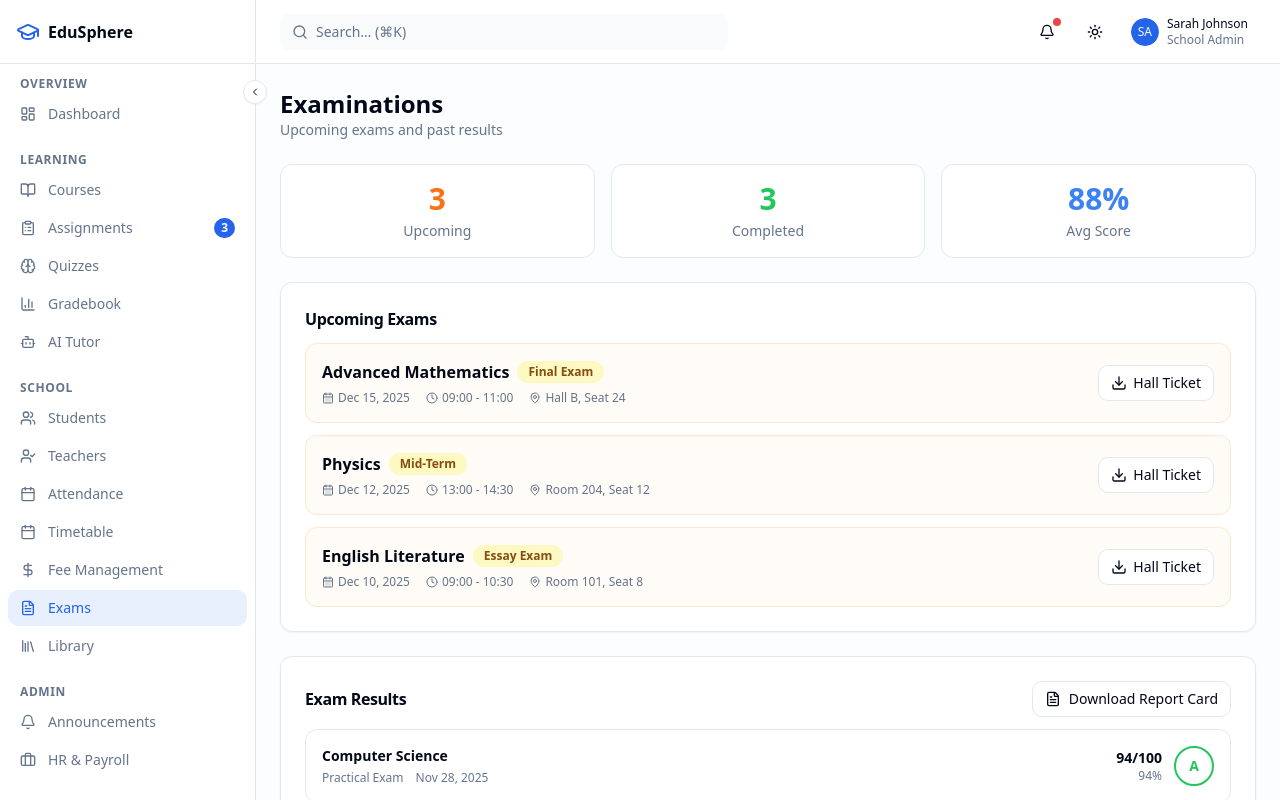
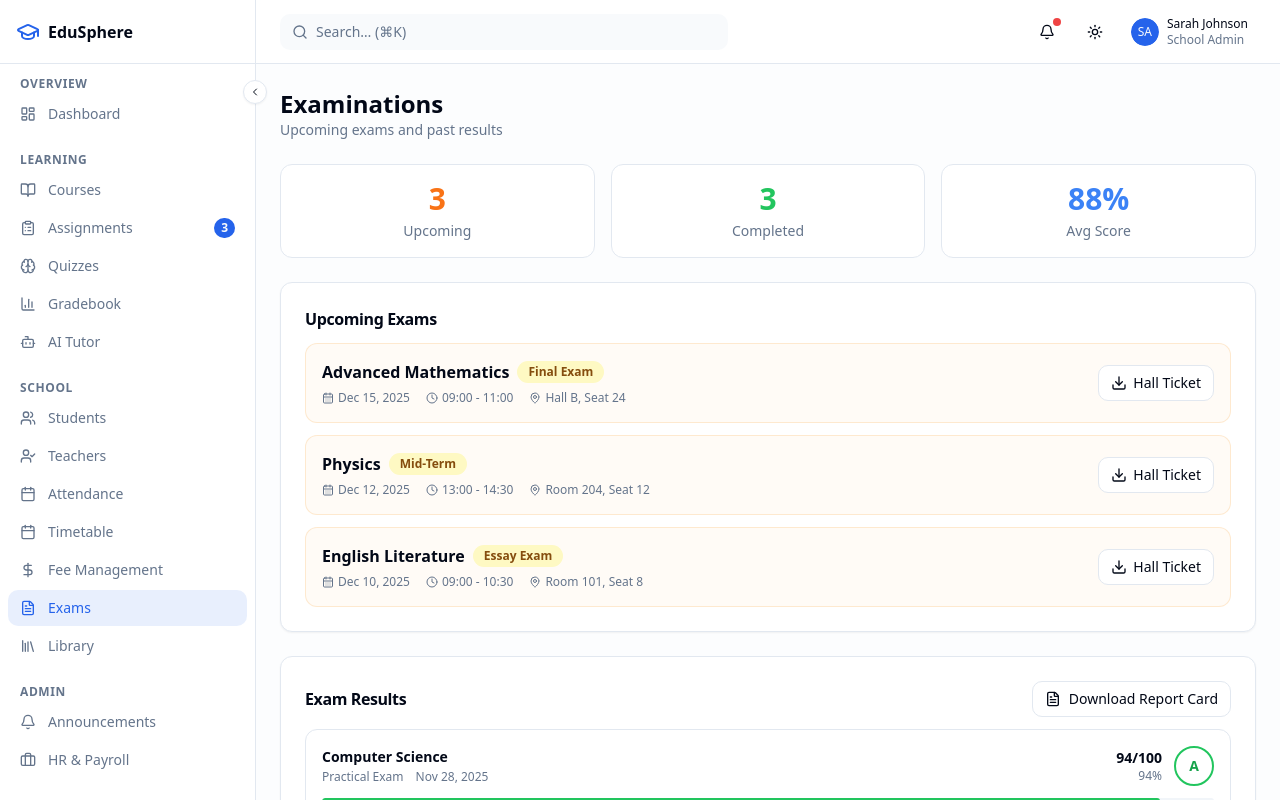
Before and after one commit to zaid-khan-code/LMS-School-Management-System, a Next.js app: page /dashboard/exams in a window 1280 px wide. Built offline with nearby package versions, Linux system fonts and the light colour scheme.

Commit message:
fix(exams): restore per-grade color scheme and add score progress bars to results
Co-authored-by: zaid-khan-code <185580962+zaid-khan-code@users.noreply.github.com>

```diff
--- a/src/app/dashboard/exams/page.tsx
+++ b/src/app/dashboard/exams/page.tsx
@@ -1,8 +1,7 @@
 import { Card, CardContent, CardHeader, CardTitle } from "@/components/ui/card";
 import { Badge } from "@/components/ui/badge";
 import { Button } from "@/components/ui/button";
-import { CalendarDays, Clock, MapPin, Download, FileText } from "lucide-react";
-
+import { CalendarDays, Clock, MapPin, Download, FileText, TrendingUp } from "lucide-react";
 const upcomingExams = [
   { id: "1", subject: "Advanced Mathematics", date: "Dec 15, 2025", time: "09:00 - 11:00", room: "Hall B, Seat 24", status: "upcoming", type: "Final Exam" },
   { id: "2", subject: "Physics", date: "Dec 12, 2025", time: "13:00 - 14:30", room: "Room 204, Seat 12", status: "upcoming", type: "Mid-Term" },
@@ -76,11 +75,18 @@ export default function ExamsPage() {
           <div className="space-y-3">
             {completedExams.map((exam) => {
               const pct = Math.round((exam.score / exam.maxScore) * 100);
+              const gradeColor =
+                exam.grade.startsWith("A") ? "border-green-500 text-green-600 dark:text-green-400" :
+                exam.grade.startsWith("B") ? "border-blue-500 text-blue-600 dark:text-blue-400" :
+                "border-orange-500 text-orange-600 dark:text-orange-400";
+              const barColor =
+                pct >= 90 ? "bg-green-500" : pct >= 75 ? "bg-blue-500" : "bg-orange-500";
               return (
-                <div key={exam.id} className="flex items-center justify-between p-4 rounded-xl border">
+                <div key={exam.id} className="p-4 rounded-xl border space-y-3">
+                  <div className="flex items-center justify-between">
                     <div>
                       <h3 className="font-semibold text-sm">{exam.subject}</h3>
-                    <div className="flex items-center gap-3 text-xs text-muted-foreground mt-1">
+                      <div className="flex items-center gap-3 text-xs text-muted-foreground mt-0.5">
                         <span>{exam.type}</span>
                         <span>{exam.date}</span>
                       </div>
@@ -90,10 +96,19 @@ export default function ExamsPage() {
                         <p className="text-sm font-semibold">{exam.score}/{exam.maxScore}</p>
                         <p className="text-xs text-muted-foreground">{pct}%</p>
                       </div>
-                    <div className={`w-10 h-10 rounded-full flex items-center justify-center font-bold text-sm border-2 ${
-                      exam.grade.startsWith("A") ? "border-green-500 text-green-500" :
-                      "border-blue-500 text-blue-500"
-                    }`}>{exam.grade}</div>
+                      <div className={`w-10 h-10 rounded-full flex items-center justify-center font-bold text-sm border-2 ${gradeColor}`}>
+                        {exam.grade}
+                      </div>
+                    </div>
+                  </div>
+                  <div className="space-y-1">
+                    <div className={`h-1.5 w-full rounded-full bg-muted overflow-hidden`}>
+                      <div className={`h-full rounded-full transition-all ${barColor}`} style={{ width: `${pct}%` }} />
+                    </div>
+                    <p className="text-xs text-muted-foreground flex items-center gap-1">
+                      <TrendingUp className="h-3 w-3" />
+                      {pct >= 90 ? "Excellent" : pct >= 75 ? "Good" : "Needs improvement"}
+                    </p>
                   </div>
                 </div>
               );
```
Lines whose indentation alone changed are shown as unchanged.
